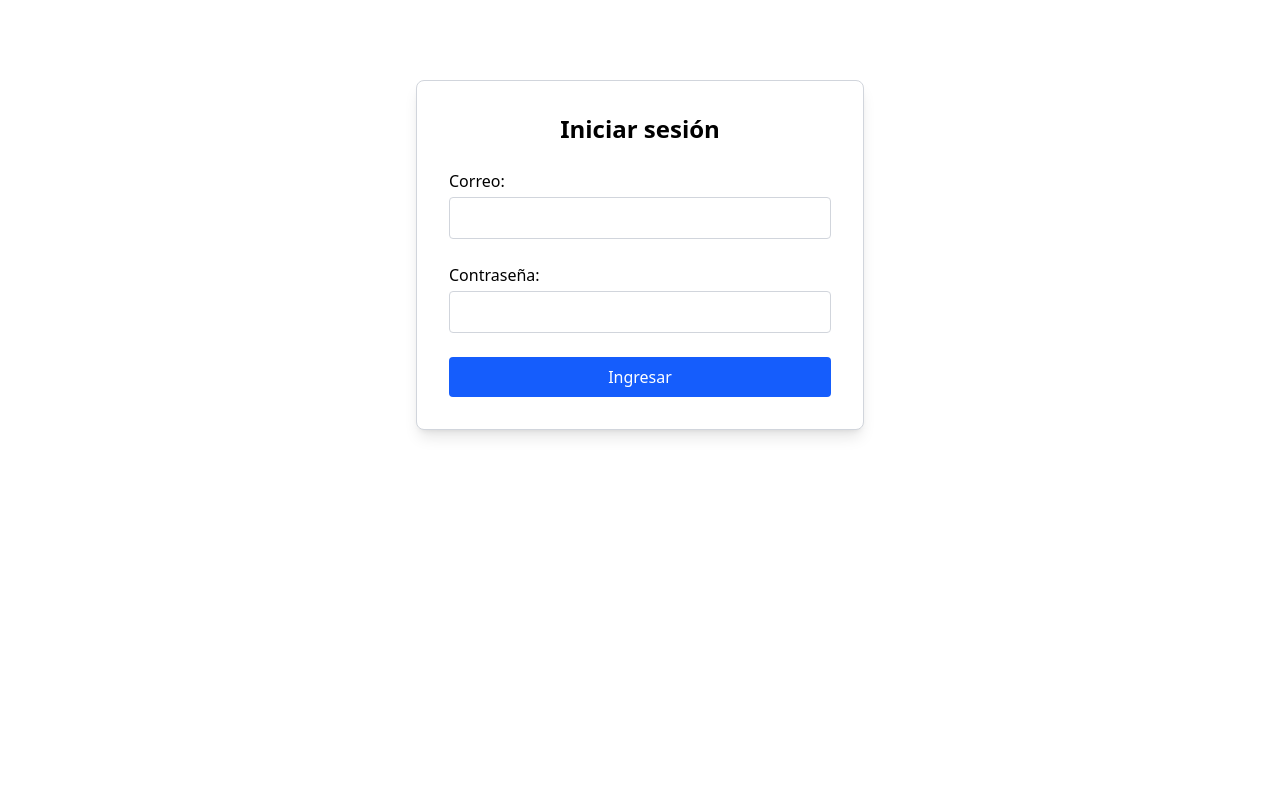
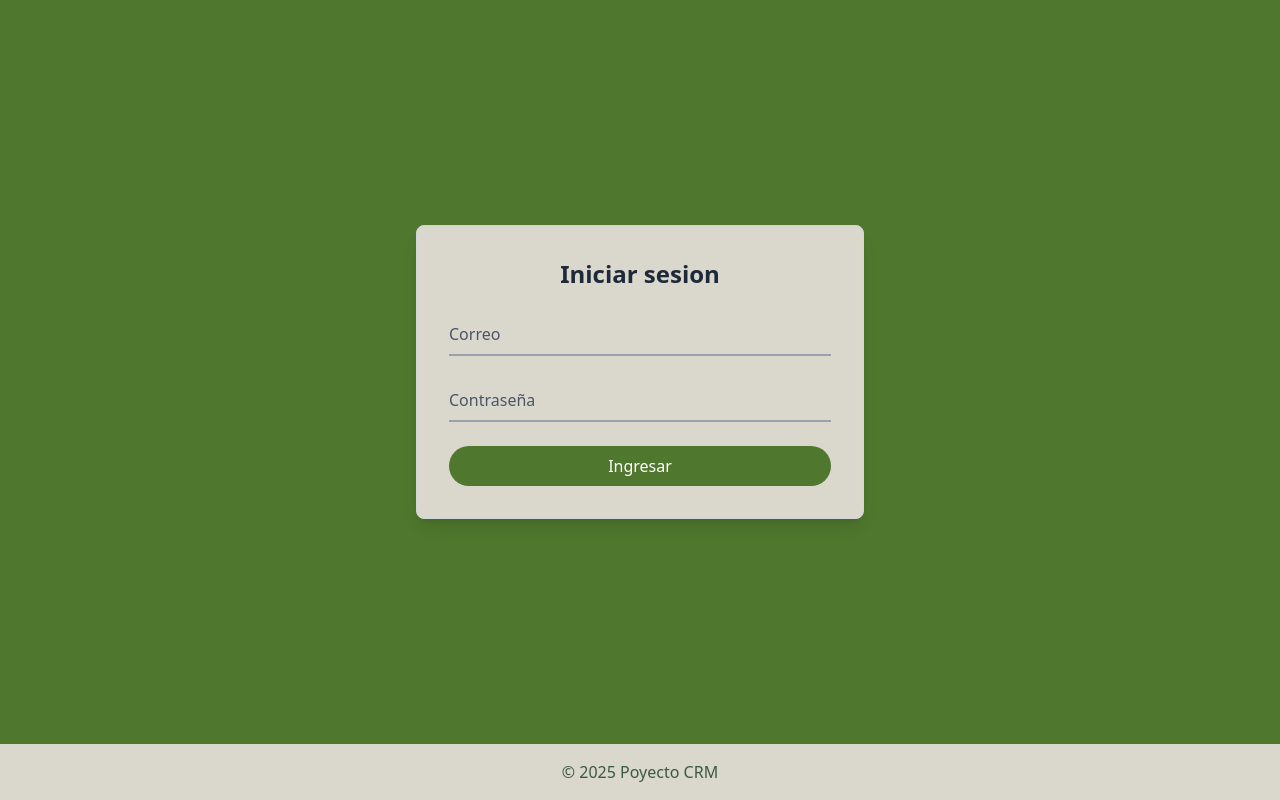
Before and after one commit to LuisMurSal/Kenton, a React (Vite) app in the folder crm/: page /login in a window 1280 px wide. Built offline with nearby package versions, Linux system fonts and the light colour scheme.

Commit message:
Login terminado

```diff
--- a/crm/package.json
+++ b/crm/package.json
@@ -11,6 +11,7 @@
   },
   "dependencies": {
     "@tailwindcss/vite": "^4.1.11",
+    "lucide-react": "^0.525.0",
     "react": "^19.1.0",
     "react-dom": "^19.1.0",
     "react-router-dom": "^7.7.1",
--- a/crm/src/App.jsx
+++ b/crm/src/App.jsx
@@ -1,6 +1,7 @@
 import { Outlet, Navigate, Link } from 'react-router-dom'
 import { useState } from 'react'
 import './index.css'
+import '../src/components/Sidebar'
 
 export default function App() {
   const token = localStorage.getItem('token')
--- /dev/null
+++ b/crm/src/components/Sidebar.jsx
@@ -0,0 +1,42 @@
+import { Link, useNavigate } from 'react-router-dom'
+import { useState } from 'react'
+
+export default function Sidebar() {
+  const [isOpen, setIsOpen] = useState(true)
+  const navigate = useNavigate()
+
+  const handleLogout = () => {
+    localStorage.removeItem('token')
+    navigate('/login')
+  }
+
+  return (
+    <div className={`h-screen bg-blue-700 text-white flex flex-col transition-all duration-300 ${isOpen ? 'w-64' : 'w-20'}`}>
+      <div className="flex items-center justify-between px-4 py-4 border-b border-blue-500">
+        <span className={`text-xl font-bold ${isOpen ? 'block' : 'hidden'}`}>CRM</span>
+        <button
+          onClick={() => setIsOpen(!isOpen)}
+          className="focus:outline-none text-white"
+        >
+          {isOpen ? '←' : '→'}
+        </button>
+      </div>
+
+      <nav className="flex-1 px-2 py-4 space-y-2">
+        <Link to="/" className="block px-4 py-2 rounded hover:bg-blue-600">Dashboard</Link>
+        <Link to="/clientes" className="block px-4 py-2 rounded hover:bg-blue-600">Clientes</Link>
+        <Link to="/productos" className="block px-4 py-2 rounded hover:bg-blue-600">Productos</Link>
+        <Link to="/asignar" className="block px-4 py-2 rounded hover:bg-blue-600">Asignar</Link>
+      </nav>
+
+      <div className="p-4 border-t border-blue-500">
+        <button
+          onClick={handleLogout}
+          className="w-full text-left text-red-200 hover:text-red-400"
+        >
+          Cerrar sesión
+        </button>
+      </div>
+    </div>
+  )
+}
--- a/crm/src/pages/Login.jsx
+++ b/crm/src/pages/Login.jsx
@@ -10,7 +10,7 @@
   const handleSubmit = (e) => {
     e.preventDefault()
 
-    if (email === 'admin@gmail.com' && password === '123456') {
+    if (email === 'admin@admin.com' && password === '123456') {
       localStorage.setItem('token', 'token-falso')
       navigate('/')
     } else {
@@ -19,39 +19,54 @@
   }
 
   return (
-    <div className="max-w-md mx-auto mt-20 p-8 border border-gray-300 rounded-lg shadow-lg bg-white">
-      <h2 className="text-2xl font-semibold mb-6 text-center">Iniciar sesión</h2>
+    <div
+      className="min-h-screen flex flex-col justify-between bg-[#4f772d]"
+    >
+      {/* Contenedor de login */}
+      <div className="flex-grow flex items-center justify-center">
+        <div className="max-w-md w-full p-8 border border-gray-300 rounded-lg shadow-lg bg-[#dad7cd]">
+          <h2 className="text-2xl font-semibold mb-6 text-center text-gray-800">Iniciar sesion</h2>
           <form onSubmit={handleSubmit} className="space-y-6">
             <div>
-          <label className="block mb-1 font-medium" htmlFor="email">Correo:</label>
               <input
                 id="email"
                 type="email"
+                placeholder="Correo"
                 value={email}
                 onChange={(e) => setEmail(e.target.value)}
                 required
-            className="w-full px-4 py-2 border border-gray-300 rounded focus:outline-none focus:ring-2 focus:ring-blue-500"
+                autoComplete='off'
+                className="w-full bg-transparent border-0 border-b-2 border-gray-400 focus:border-[#31572c] focus:outline-none py-2 placeholder-gray-600"
               />
             </div>
             <div>
-          <label className="block mb-1 font-medium" htmlFor="password">Contraseña:</label>
               <input
                 id="password"
                 type="password"
+                placeholder="Contraseña"
                 value={password}
                 onChange={(e) => setPassword(e.target.value)}
                 required
-            className="w-full px-4 py-2 border border-gray-300 rounded focus:outline-none focus:ring-2 focus:ring-blue-500"
+                autoComplete='off'
+                className="w-full bg-transparent border-0 border-b-2 border-gray-400 focus:border-[#31572c] focus:outline-none py-2 placeholder-gray-600"
               />
             </div>
     {error && <p className="text-red-600 text-sm">{error}</p>}
     <button
       type="submit"
-          className="w-full bg-blue-600 text-white py-2 rounded hover:bg-blue-700 transition-colors"
+      className="w-full bg-[#4f772d] text-white py-2 rounded-4xl hover:bg-[#31572c] transition-colors cursor-pointer"
     >
       Ingresar
     </button>
   </form>
 </div>
+
+      </div>
+
+      {/* Footer fijo al final */}
+      <footer className="text-center p-4 text-[#3a5a40] bg-[#dad7cd]">
+        © 2025 Poyecto CRM
+      </footer>
+    </div>
   )
 }
```
Also changed, not shown: crm/src/index.css (line endings or trailing spaces), 1 other file (tests, documents, lock files or other folders). Lines whose indentation alone changed are shown as unchanged.
